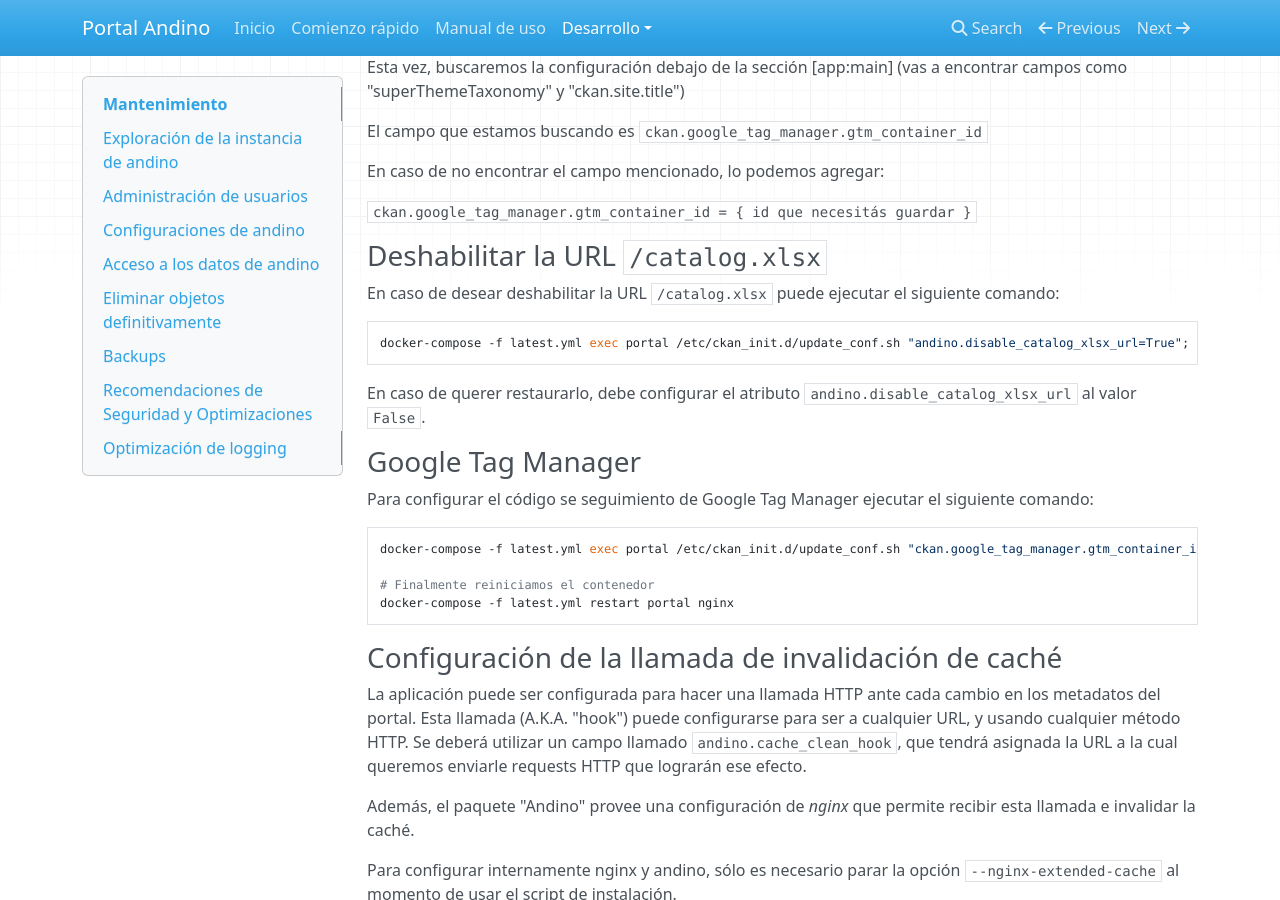
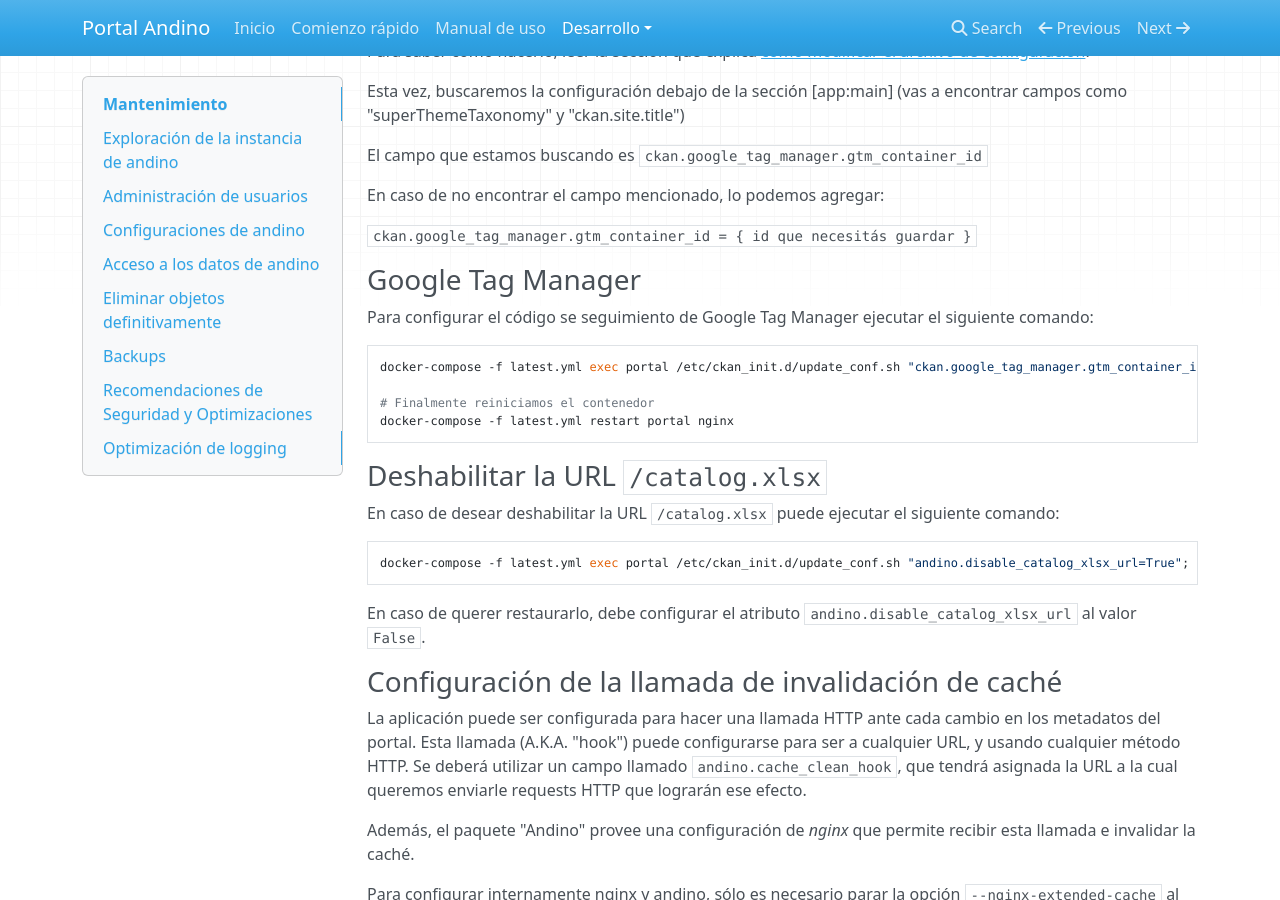
Before and after one commit to datosgobar/portal-andino, an MkDocs documentation site: the page built from docs/developers/maintenance.md, in a window 1280 px wide and 900 px high, scrolled down 3636 px. Built offline with MkDocs 1.6.1, drawn with Linux system fonts in a browser that asks for light colours; nearby versions of some CDN libraries; old or Windows-style settings are respelled for this version of MkDocs; part of the change alters nothing that is shown; some of the changed text lies outside the part shown.

```diff
--- a/docs/developers/maintenance.md
+++ b/docs/developers/maintenance.md
@@ -19,8 +19,9 @@
         - [Cambiar la configuración del SMTP](#cambiar-la-configuracion-del-smtp)
         - [Modificar el archivo de configuración](#modificar-el-archivo-de-configuracion)
         - [Cambiar el remitente de los correos electrónicos que envía Andino](#cambiar-el-remitente-de-los-correos-electronicos-que-envia-andino)
+        - [Google Tag Manager](#google-tag-manager)
+        - [Cambiar el id del container de Google Tag Manager](#cambiar-el-id-del-container-de-google-tag-manager)
         - [Deshabilitar la URL `/catalog.xlsx`](#deshabilitar-la-url--catalogxlsx)
-        - [Google Tag Manager](#google-tag-manager)
         - [Cache](#configuraci%C3%B3n-de-la-llamada-de-invalidaci%C3%B3n-de-cach%C3%A9)
         - [Cache externa](#cache-externa)
     - [Acceso a los datos de andino](#acceso-a-los-datos-de-andino)
@@ -184,14 +185,6 @@ En caso de no encontrar el campo mencionado, lo podemos agregar:
 
 `ckan.google_tag_manager.gtm_container_id = { id que necesitás guardar }`
 
-### Deshabilitar la URL `/catalog.xlsx`
-
-En caso de desear deshabilitar la URL `/catalog.xlsx` puede ejecutar el siguiente comando:
-
-    docker-compose -f latest.yml exec portal /etc/ckan_init.d/update_conf.sh "andino.disable_catalog_xlsx_url=True";
-
-En caso de querer restaurarlo, debe configurar el atributo `andino.disable_catalog_xlsx_url` al valor `False`.
-
 ### Google Tag Manager
 
 Para configurar el código se seguimiento de Google Tag Manager ejecutar el siguiente comando:
@@ -200,6 +193,14 @@ Para configurar el código se seguimiento de Google Tag Manager ejecutar el sigu
 
     # Finalmente reiniciamos el contenedor
     docker-compose -f latest.yml restart portal nginx
+
+### Deshabilitar la URL `/catalog.xlsx`
+
+En caso de desear deshabilitar la URL `/catalog.xlsx` puede ejecutar el siguiente comando:
+
+    docker-compose -f latest.yml exec portal /etc/ckan_init.d/update_conf.sh "andino.disable_catalog_xlsx_url=True";
+
+En caso de querer restaurarlo, debe configurar el atributo `andino.disable_catalog_xlsx_url` al valor `False`.
 
 ### Configuración de la llamada de invalidación de caché
 
```
